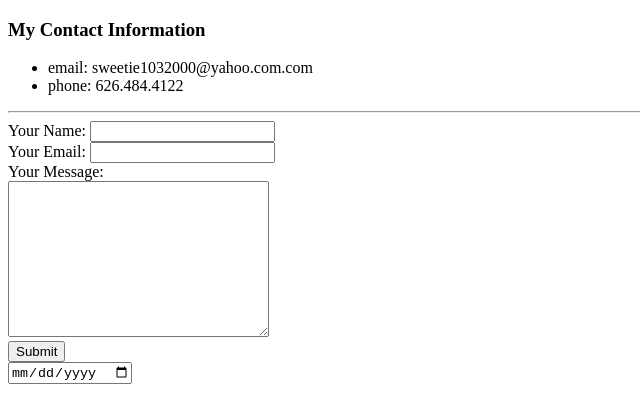
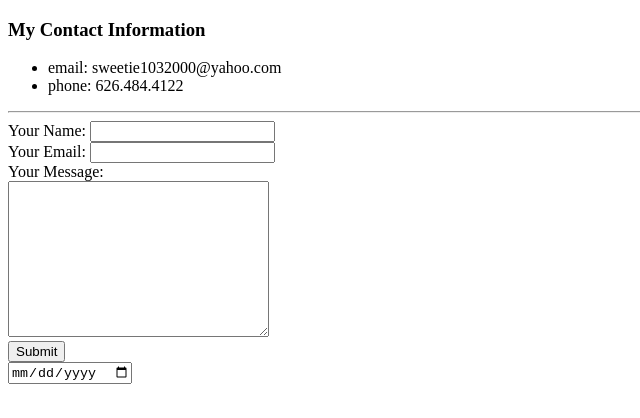
Before and after one commit to nvrsurprised/cv, a plain HTML site: page Myinformation.html in a window 1280 px wide. Shown: the full height of the page, 0-640 px from the left. Drawn offline with Linux system fonts and the light colour scheme.

Commit message:
Update Myinformation.html

```diff
--- a/Myinformation.html
+++ b/Myinformation.html
@@ -9,7 +9,7 @@
 <body>
   <h3>My Contact Information</h3>
   <ul>
-    <li>email: sweetie1032000@yahoo.com.com</li>
+    <li>email: sweetie1032000@yahoo.com</li>
     <li>phone: 626.484.4122</li>
   </ul>
   <hr>
```
